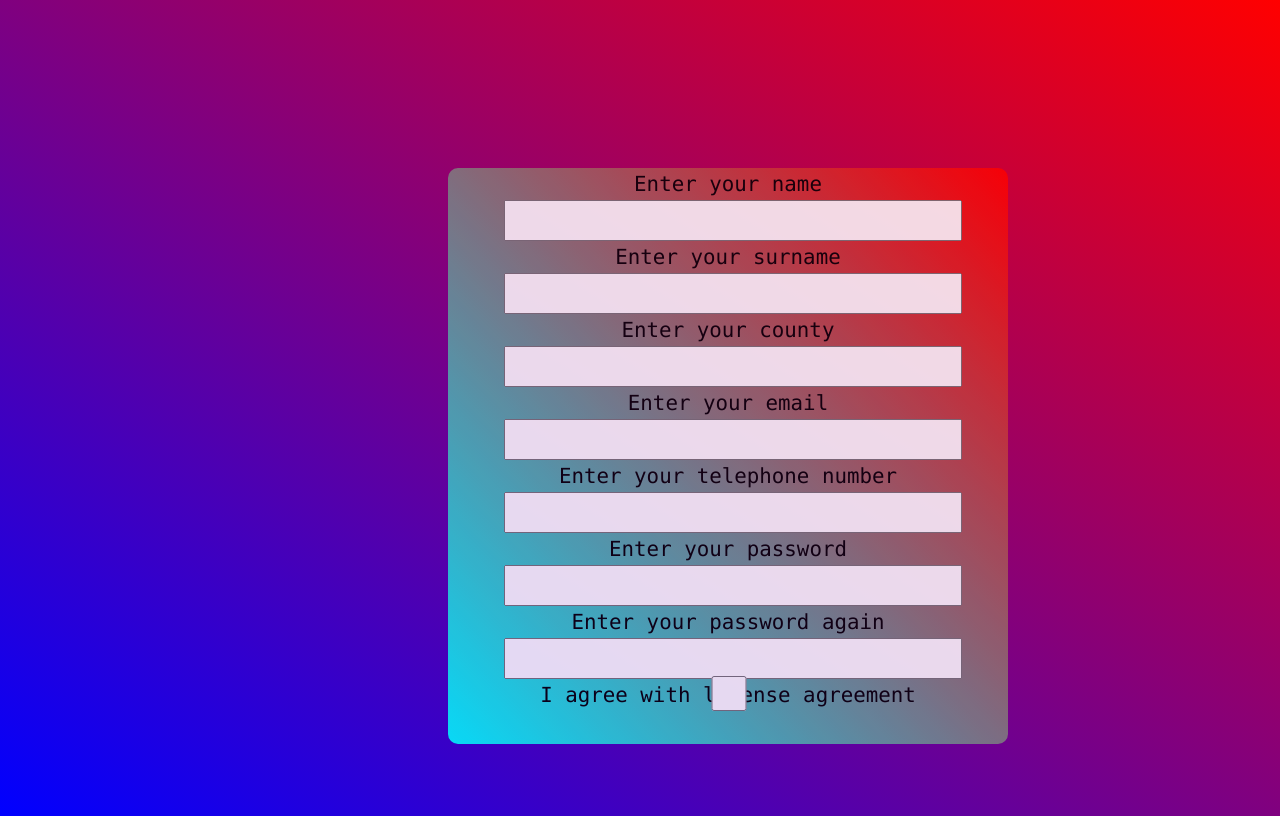
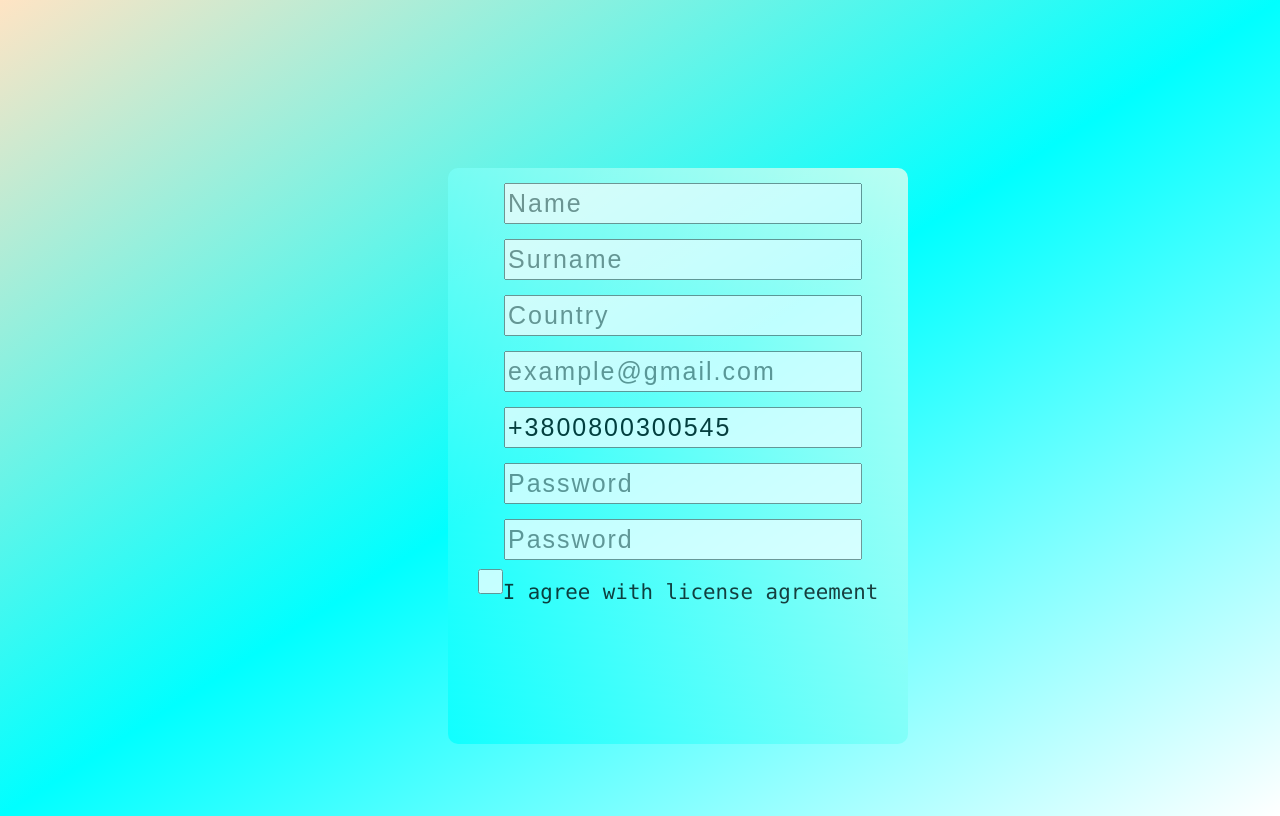
Before and after one commit to maxwellua/sergey-maksim-intership, a website: page index.html in a window 1280 px wide. Drawn offline with Linux system fonts and the light colour scheme.

Commit message:
Color changed

```diff
--- a/index.html
+++ b/index.html
@@ -9,22 +9,15 @@
 <div class="wrapper">
     <div class="content">
         <form class="form" action="Mary.js">
-            <p>Enter your name</p>
-            <input id="name" class="formInput" type="text">
-            <p>Enter your surname</p>
-            <input id="surname" class="formInput" type="text">
-            <p>Enter your county</p>
-            <input id="country" class="formInput" type="text">
-            <p>Enter your email</p>
-            <input id="email" class="formInput" type="email">
-            <p>Enter your telephone number</p>
-            <input id="tel" class="formInput" type="tel">
-            <p>Enter your password</p>
-            <input id="password" class="formInput" type="password">
-            <p>Enter your password again</p>
-            <input id="passwordConfirm" class="formInput" type="password">
-            <p>I agree with license agreement</p>
-            <input style="margin-top:-35px" class="formInput" type="checkbox">
+            <input id="name" class="formInput" type="text" placeholder="Name">
+            <input id="surname" class="formInput" type="text" placeholder="Surname">
+            <input id="country" class="formInput" type="text" placeholder="Country">
+            <input id="email" class="formInput" type="email" placeholder="example@gmail.com">
+            <input id="tel" class="formInput" type="tel" value="+3800800300545">
+            <input id="password" class="formInput" type="password" placeholder="Password">
+            <input id="passwordConfirm" class="formInput" type="password" placeholder="Password">
+            <p><input style="margin: 0; padding-top: -300px; width: 25px;" class="formInput" type="checkbox">I agree with license agreement
+            </p>
         </form>
     </div>
 </div>
--- a/styles.css
+++ b/styles.css
@@ -1,7 +1,7 @@
 body {
     width: 100vw;
     height: 100vh;
-    background:  linear-gradient(to left bottom, red, blue);
+    background:  linear-gradient(to left top, white, aqua, bisque);
 }
 
 .content {
@@ -10,9 +10,9 @@ body {
 }
 .form {
     height: 72vh;
-    width: 70vh;
-    background: linear-gradient(to left bottom, red, aqua);
-    opacity: 0.85;
+    width: 57.5vh;
+    background: linear-gradient(to left bottom, honeydew, aqua);
+    opacity: 0.75;
     border-radius: 10px;
     /*justify-self: center;*/
     display: flex;
@@ -27,9 +27,10 @@ p {
     text-align: center;
 }
 .formInput {
-    text-align: center;
+    letter-spacing: 2px;
+    margin-top:15px;
     margin-left: 7vh;
-    font-size: 30px;
+    font-size: 25px;
     height: 35px;
-    width: 450px;
+    width: 350px;
 }
```
